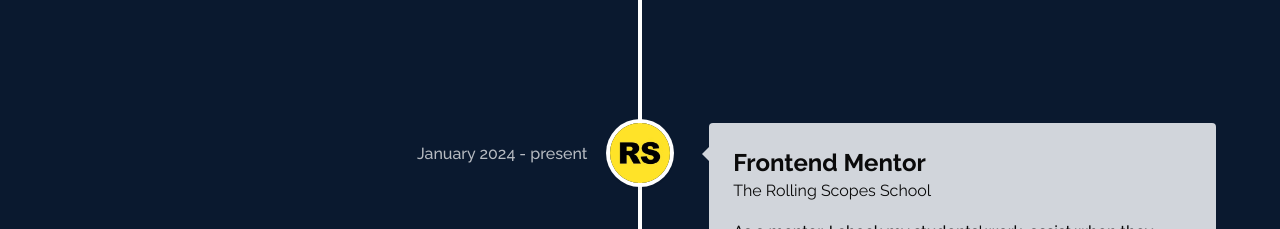
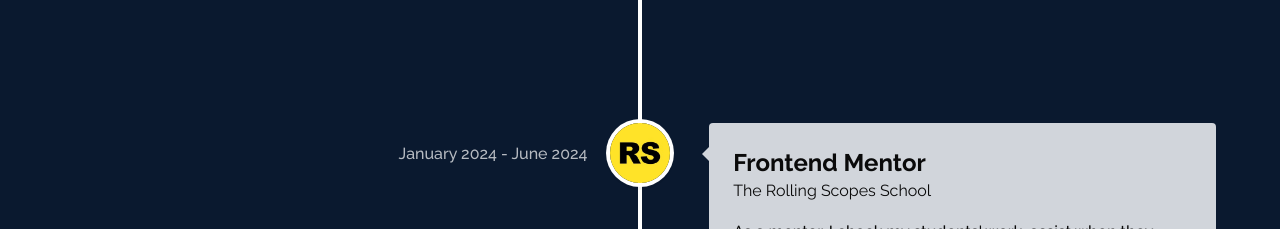
Before and after one commit to shahzod222/portfolio, a React (Vite) app: page / in a window 1280 px wide. Shown: the part 2440-2669 px from the top of the page. Built offline with nearby package versions, Linux system fonts and the light colour scheme; no server answers.

Commit message:
edit date

```diff
--- a/src/data/experienceData.js
+++ b/src/data/experienceData.js
@@ -65,8 +65,8 @@ export const experienceData = [
       ru: "В качестве наставника я проверяю работы своих студентов, помогаю, когда они сталкиваются с препятствиями, и обеспечиваю их понимание и рост в разработке фронтенда через активное наставничество и решение проблем.",
     },
     date: {
-      en: "January 2024 - present",
-      ru: "Январь 2024 - Настоящее время",
+      en: "January 2024 - June 2024",
+      ru: "Январь 2024 - Июнь 2024",
     },
     icon: RsLogo,
   },
```
